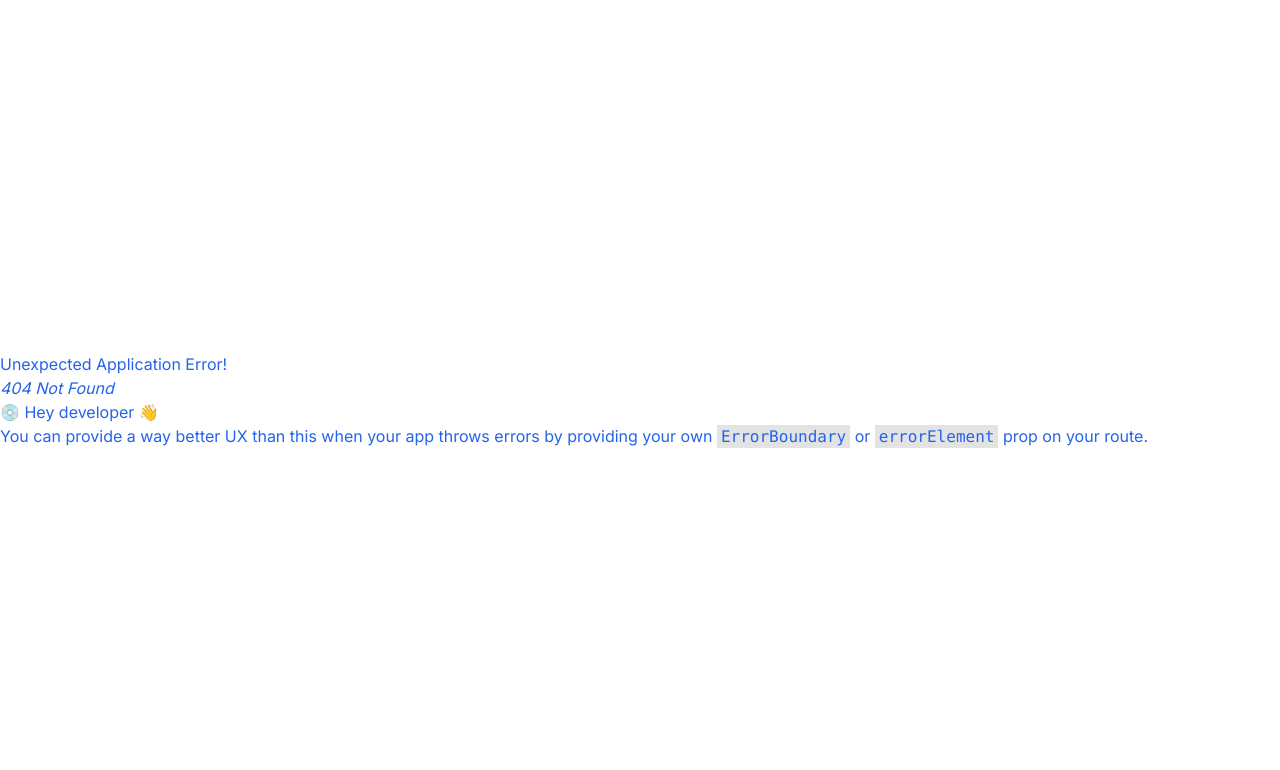
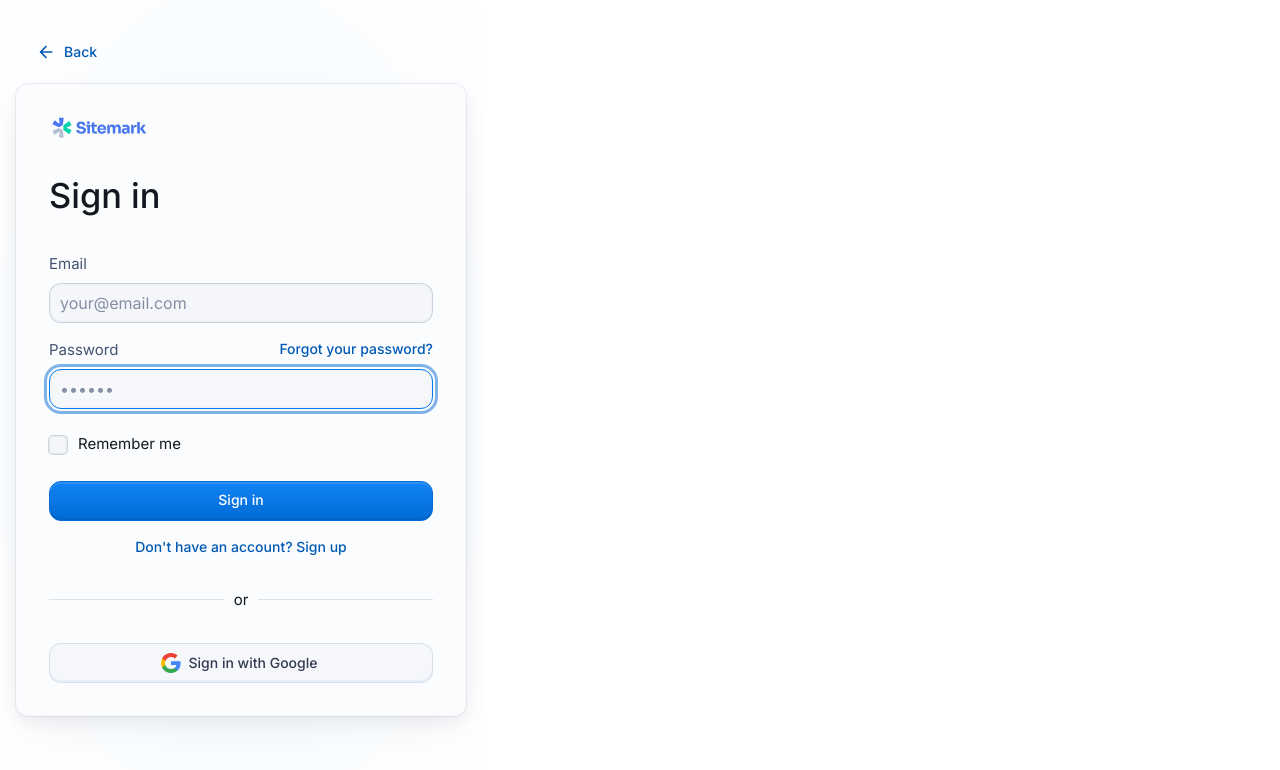
Before and after one commit to TatsatJha/Iron-Trainer, a React (Vite) app in the folder client/: page /auth in a window 1280 px wide. Before the commit this address had no page. Shown: the top 770 px of the page. Built offline with nearby package versions, Linux system fonts and the light colour scheme.

Commit message:
refactor so all auth is in one page

```diff
--- a/client/src/App.tsx
+++ b/client/src/App.tsx
@@ -1,6 +1,6 @@
 import { Outlet, Navigate} from 'react-router-dom'
 import Navbar from './components/navbar'
-import useAuthStore from "./store/authstore.js"
+import useAuthStore from "./store/authStore.js"
 
 
 export default function App() {
--- a/client/src/Components/Navbar/Navbar.tsx
+++ b/client/src/Components/Navbar/Navbar.tsx
@@ -25,7 +25,7 @@ function guestNav(){
       <Navbutton to = "/" name ="Home" style={"p-4 px-8"}></Navbutton>
       <Navbutton to = "/about" name ="About Us" style={"p-4 px-8"}></Navbutton>
       <Navbutton to = "/App/my-programs" name ="App" style={"border-2 border-blue-400 rounded-lg p-2 m-2 px-8"}></Navbutton>
-      <Navbutton style={"px-6 m-2 border-2 border-blue-400 bg-blue-600 py-2 text-white rounded-lg text-lg font-bold"} name="Log in" to="/login"></Navbutton>
+      <Navbutton style={"px-6 m-2 border-2 border-blue-400 bg-blue-600 py-2 text-white rounded-lg text-lg font-bold"} name="Log in" to="/auth"></Navbutton>
     </nav>
   </div>
 )
--- /dev/null
+++ b/client/src/Pages/auth/Auth.tsx
@@ -0,0 +1,10 @@
+import SignUp from "./SignUp"
+import SignIn from "./SignIn"
+import { useState } from "react"
+
+export default function Auth(){
+  const [register, setRegister] = useState(false)
+  return(
+    register ? <SignUp setRegister = {setRegister}></SignUp> : <SignIn setRegister = {setRegister}></SignIn>
+  )
+}
--- a/client/src/Pages/sign-in/SignIn.tsx
+++ b/client/src/Pages/auth/SignIn.tsx
@@ -52,7 +52,7 @@ const SignInContainer = styled(Stack)(({ theme }) => ({
   },
 }));
 
-export default function SignIn() {
+export default function SignIn(props: {setRegister: Function}) {
   const SignInTheme = createTheme(getSignInTheme("light"));
   const [emailError, setEmailError] = React.useState(false);
   const [emailErrorMessage, setEmailErrorMessage] = React.useState('');
@@ -224,9 +224,10 @@ export default function SignIn() {
                 Sign in
               </Button>
               <Link
-                href="/register"
+                href="/auth"
                 variant="body2"
                 sx={{ alignSelf: 'center' }}
+                onClick={()=>setRegister(true)}
               >
                 Don&apos;t have an account? Sign up
               </Link>
--- a/client/src/Pages/sign-up/SignUp.tsx
+++ b/client/src/Pages/auth/SignUp.tsx
@@ -11,15 +11,11 @@ import Link from '@mui/material/Link';
 import TextField from '@mui/material/TextField';
 import Typography from '@mui/material/Typography';
 import Stack from '@mui/material/Stack';
-import { PaletteMode, Card as MuiCard, Alert } from '@mui/material';
+import { Card as MuiCard, } from '@mui/material';
 import { createTheme, ThemeProvider, styled } from '@mui/material/styles';
-
 import ArrowBackRoundedIcon from '@mui/icons-material/ArrowBackRounded';
-
-import getSignUpTheme from '../../components/mui/sign-up/getSignUpTheme';
-import ToggleColorMode from '../../components/mui/sign-up/ToggleColorMode';
-import { GoogleIcon, FacebookIcon, SitemarkIcon } from '../../components/mui/sign-up/CustomIcons';
-import { createUserWithEmailAndPassword, signInWithPopup, onAuthStateChanged} from 'firebase/auth';
+import getSignUpTheme from '../../components/mui/sign-up/getSignUpTheme.js';
+import { GoogleIcon} from '../../components/mui/sign-up/CustomIcons.js';
 import {auth} from "../../firebase/index"
 import { GoogleAuthProvider } from 'firebase/auth';
 import useSignUpWithEmailAndPassword from "../../hooks/useSignUpWithEmailAndPassword.js"
@@ -55,7 +51,7 @@ const SignUpContainer = styled(Stack)(({ theme }) => ({
   },
 }));
 
-export default function SignUp() {
+export default function SignUp(props: {setRegister: Function}) {
   const SignUpTheme = createTheme(getSignUpTheme('light'));
   const [emailError, setEmailError] = React.useState(false);
   const [emailErrorMessage, setEmailErrorMessage] = React.useState('');
@@ -234,9 +230,10 @@ export default function SignUp() {
                 Sign up
               </Button>
               <Link
-                href="login"
+                href="auth"
                 variant="body2"
                 sx={{ alignSelf: 'center' }}
+                onClick={()=>setRegister(false)}
               >
                 Already have an account? Sign in
               </Link>
--- /dev/null
+++ b/client/src/Pages/auth/index.tsx
@@ -0,0 +1 @@
+export{default} from "./Auth"
--- a/client/src/Pages/sign-in/index.tsx
+++ /dev/null
@@ -1 +0,0 @@
-export {default} from "./SignIn"
--- a/client/src/Pages/sign-up/index.tsx
+++ /dev/null
@@ -1 +0,0 @@
-export{default} from "./SignUp"
--- a/client/src/hooks/useSignUpWithEmailAndPassword.js
+++ b/client/src/hooks/useSignUpWithEmailAndPassword.js
@@ -1,6 +1,8 @@
 import { useCreateUserWithEmailAndPassword} from "react-firebase-hooks/auth"
 import {auth, firestore} from "../firebase/"
 import { collection, doc, getDocs, query, setDoc, where } from "firebase/firestore";
+import useAuthStore from "../store/authStore"
+
 
 const useSignUpWithEmailAndPassword = () => {
     const [createUserWithEmailAndPassword, loading, error] = useCreateUserWithEmailAndPassword(auth);
```
Also changed, not shown: client/src/main.tsx (+3 -7 lines).
